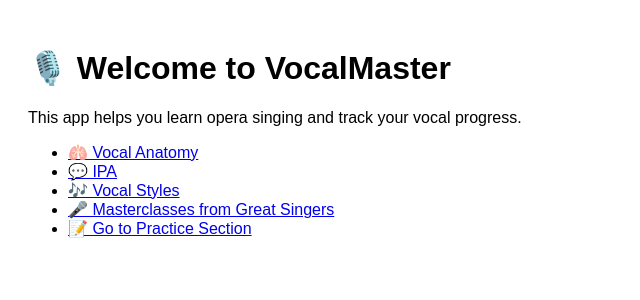
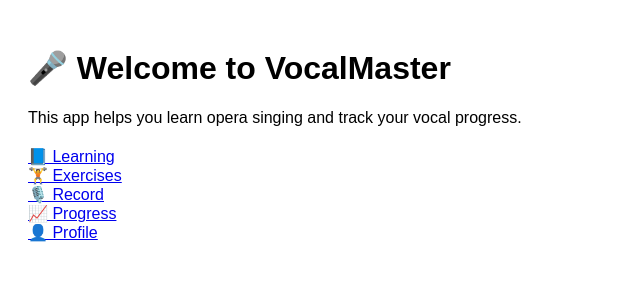
Before and after one commit to EranZ2025/VocalMaster, a Next.js app: page / in a window 1280 px wide. Shown: the top 300 px of the page, without its empty margins (0-640 px from the left). Built offline with nearby package versions, Linux system fonts and the light colour scheme.

Commit message:
Update index.js

```diff
--- a/pages/index.js
+++ b/pages/index.js
@@ -3,25 +3,14 @@ import Link from 'next/link';
 export default function Home() {
   return (
     <div style={{ padding: '20px', fontFamily: 'Arial' }}>
-      <h1>🎙️ Welcome to VocalMaster</h1>
+      <h1>🎤 Welcome to VocalMaster</h1>
       <p>This app helps you learn opera singing and track your vocal progress.</p>
-
-      <ul>
-        <li>
-          <Link href="/learn/anatomy">🫁 Vocal Anatomy</Link>
-        </li>
-        <li>
-          <Link href="/learn/ipa">💬 IPA</Link>
-        </li>
-        <li>
-          <Link href="/learn/styles">🎶 Vocal Styles</Link>
-        </li>
-        <li>
-          <Link href="/learn/masters">🎤 Masterclasses from Great Singers</Link>
-        </li>
-        <li>
-          <Link href="/practice">📝 Go to Practice Section</Link>
-        </li>
+      <ul style={{ marginTop: '20px', listStyle: 'none', padding: 0 }}>
+        <li><Link href="/learn">📘 Learning</Link></li>
+        <li><Link href="/exercises">🏋️ Exercises</Link></li>
+        <li><Link href="/record">🎙️ Record</Link></li>
+        <li><Link href="/progress">📈 Progress</Link></li>
+        <li><Link href="/profile">👤 Profile</Link></li>
       </ul>
     </div>
   );
```
